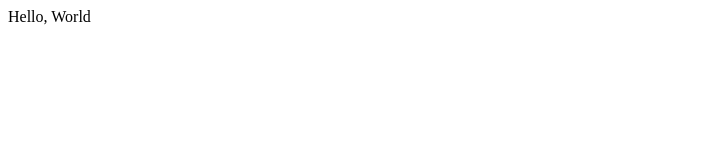
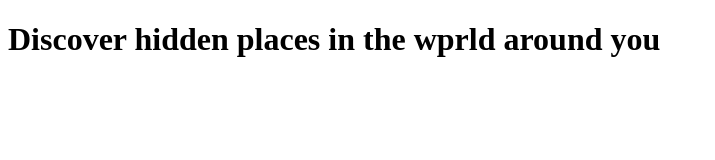
Before and after one commit to Moonique/excursion, a plain HTML site: page index.html in a window 1280 px wide. Shown: the whole page, without its empty margins (0-715 px from the left). Drawn offline with Linux system fonts and the light colour scheme.

Commit message:
Added header to the page

```diff
--- a/index.html
+++ b/index.html
@@ -5,6 +5,6 @@
         <link href="resources/css/style.css" rel="stylesheet">
     </head>
     <body>
-        Hello, World
+        <h1>Discover hidden places in the wprld around you</h1>
     </body>
 </html>
```
